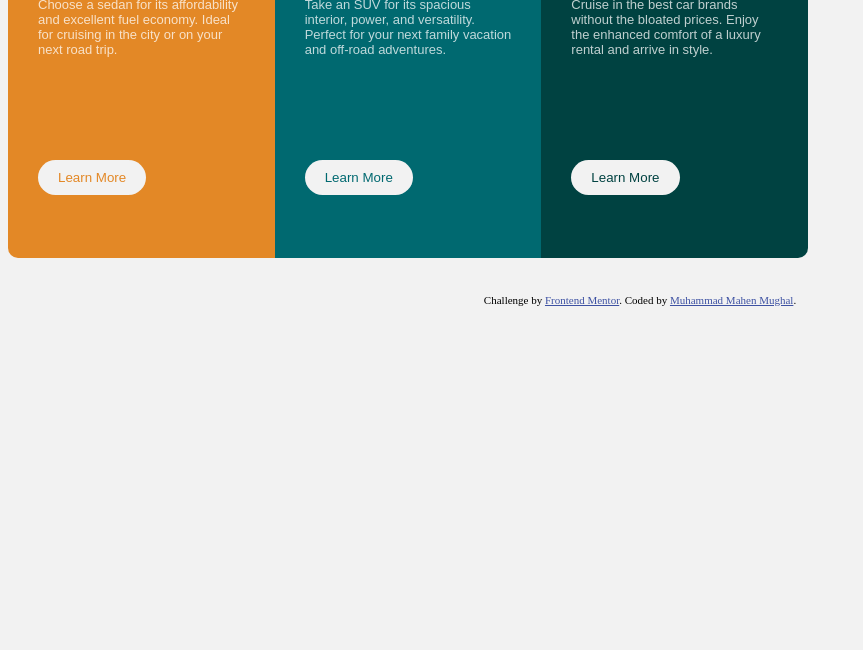
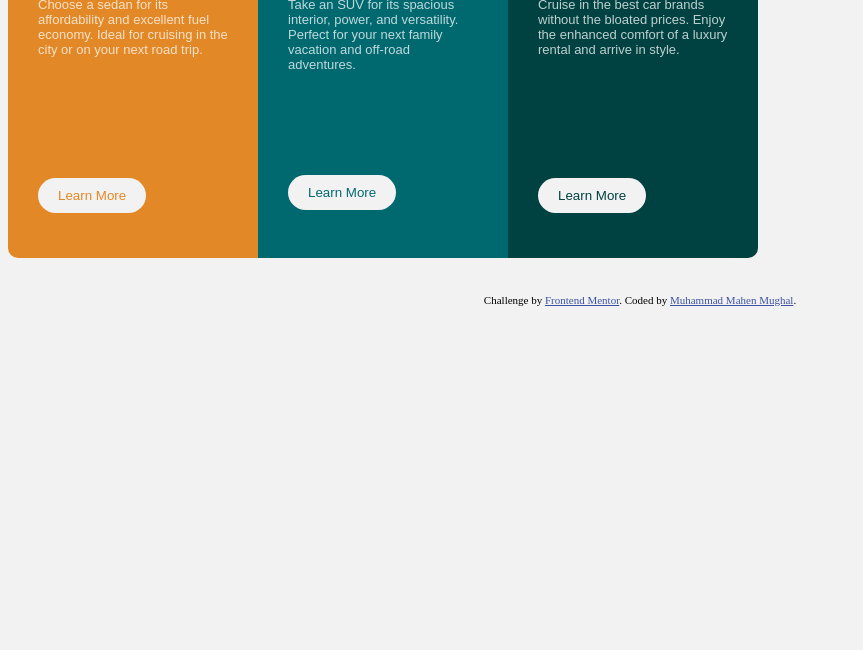
Before and after one commit to mahen2-cmd/3-column-preview-card-component-main, a plain HTML site: page index.html in a window 1280 px wide. Shown: the part 150-800 px from the top of the page, without its empty margins (0-863 px from the left). Drawn offline with Linux system fonts and the light colour scheme; a web font is replaced by a local one.

Commit message:
Nothing much

```diff
--- a/styles.css
+++ b/styles.css
@@ -50,7 +50,7 @@ body {
 
 
 .container {
-    width: 800px;
+    width: 750px;
     height: 400px;
     display: grid;
     grid-template-columns: repeat(3, 1fr);
@@ -107,6 +107,9 @@ body {
     border-bottom-left-radius: 20px;
     border-top-right-radius: 20px;
     border-bottom-right-radius: 20px;
+
+    /* position: absolute;
+    bottom: 0; */
 }
 
 
```
Also changed, not shown: index.html (+4 -1 lines).
